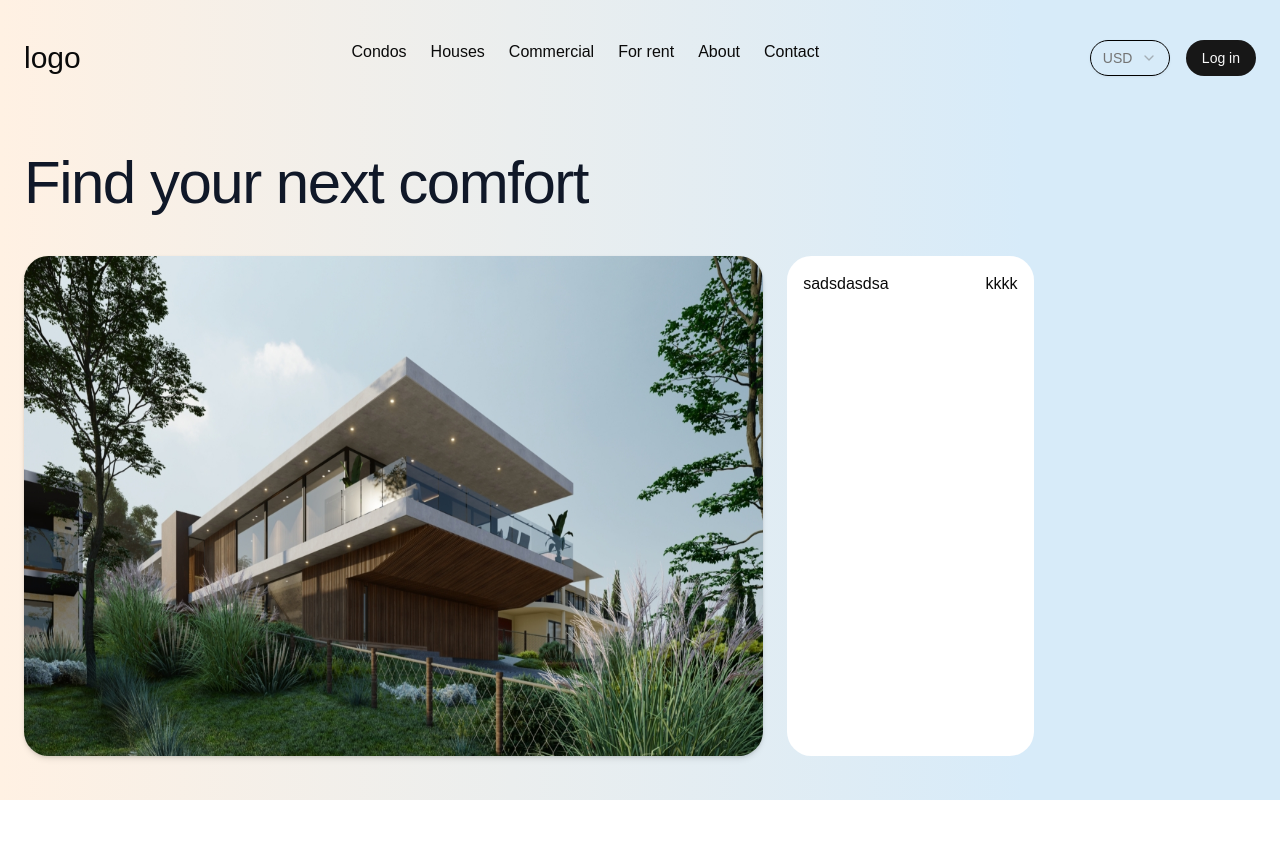
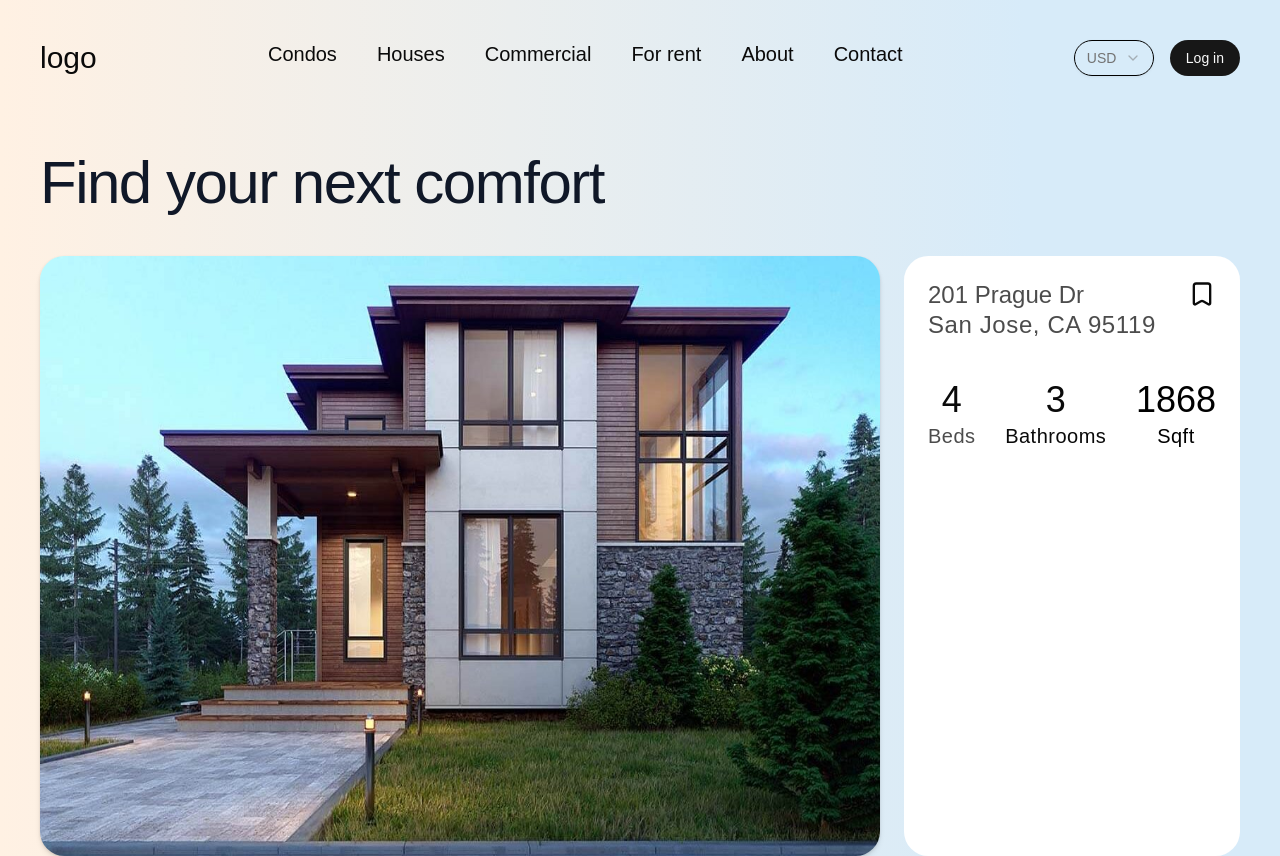
Before and after one commit to octave2000/real-estate, a Next.js app: page / in a window 1280 px wide. Before the commit the page ends 800 px from the top, so only its background shows below. Built offline with nearby package versions, Linux system fonts and the light colour scheme.

Commit message:
added hero section

```diff
--- a/app/_components/header.tsx
+++ b/app/_components/header.tsx
@@ -13,12 +13,12 @@ const navs = ["Condos", "Houses", "Commercial", "For rent", "About", "Contact"];
 
 export function Header() {
   return (
-    <header className="flex justify-between px-6 py-10 bg-transparent fixed top-0 z-10 w-full">
+    <header className="flex justify-between px-10 py-10 bg-transparent fixed top-0 z-10 w-full">
       <div className="text-3xl">logo</div>
       <nav>
-        <ul className="flex gap-6">
+        <ul className="flex gap-10">
           {navs.map((n) => (
-            <li>{n}</li>
+            <li className="font-medium text-xl">{n}</li>
           ))}
         </ul>
       </nav>
--- a/app/_components/hero.tsx
+++ b/app/_components/hero.tsx
@@ -1,3 +1,4 @@
+import { Bookmark } from "lucide-react";
 import Image from "next/image";
 
 export function Hero() {
@@ -12,24 +13,60 @@ export function Hero() {
           backgroundSize: "100% 100%",
         }}
       />
-      <div className="relative z-10 pt-[150px] px-6">
+      <div className="relative z-10 pt-[150px] px-10">
         <h1 className="text-4xl md:text-6xl font-medium tracking-tight text-gray-900 leading-[1.1]">
           Find your next comfort
         </h1>
-        <div className="flex gap-6 pt-10">
+        <div className="flex gap-6 pt-10 w-full ">
           <Image
-            src="/mm.jpg"
+            src="/modern.jpg"
             alt="rent"
             width={1920}
             height={1080}
-            className=" w-[60%] h-[500px]  rounded-sm shadow-lg shadow-black"
+            className=" w-[70%] h-[600px]  rounded-sm shadow-lg shadow-black"
           />
 
-          <div className="bg-white h-[500px] w-[20%] rounded-sm px-4 py-4 ">
+          <div className="bg-white h-[600px] w-[30%] rounded-sm px-6 py-6 text-2xl flex flex-col gap-y-10 ">
             <div className="flex justify-between">
-              <h2>sadsdasdsa</h2>
-              <h2>kkkk</h2>
+              <p className="text-black/70 leading-tight">
+                201 Prague Dr
+                <br />
+                <span className=" tracking-wide">San Jose, CA 95119</span>
+              </p>
+
+              <Bookmark className="w-7 h-7 cursor-pointer" />
             </div>
+            <div className="flex justify-between text-center">
+              <div className="flex flex-col items-center">
+                <p className=" leading-tight">
+                  <span className="font-medium text-4xl">4</span>
+                  <br />
+                  <span className="text-xl text-black/70 tracking-wide">
+                    Beds
+                  </span>
+                </p>
+              </div>
+
+              <div className="flex flex-col items-center">
+                <p className=" leading-tight">
+                  <span className="font-medium text-4xl">3</span>
+                  <br />
+                  <span className="text-xl tracking-wide">Bathrooms</span>
+                </p>
+              </div>
+
+              <div className="flex flex-col items-center">
+                <p className="text-black leading-tight">
+                  <span className="font-medium text-4xl">1868</span>
+                  <br />
+                  <span className="text-xl tracking-wide">Sqft</span>
+                </p>
+              </div>
+            </div>
+
+            <div></div>
+            <div></div>
+            <div></div>
           </div>
         </div>
       </div>
```
Also changed, not shown: public/modern.jpg (added).
